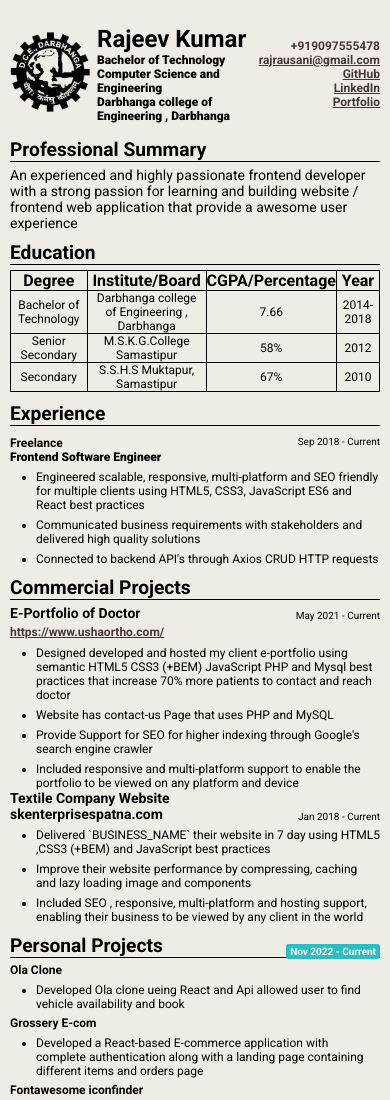
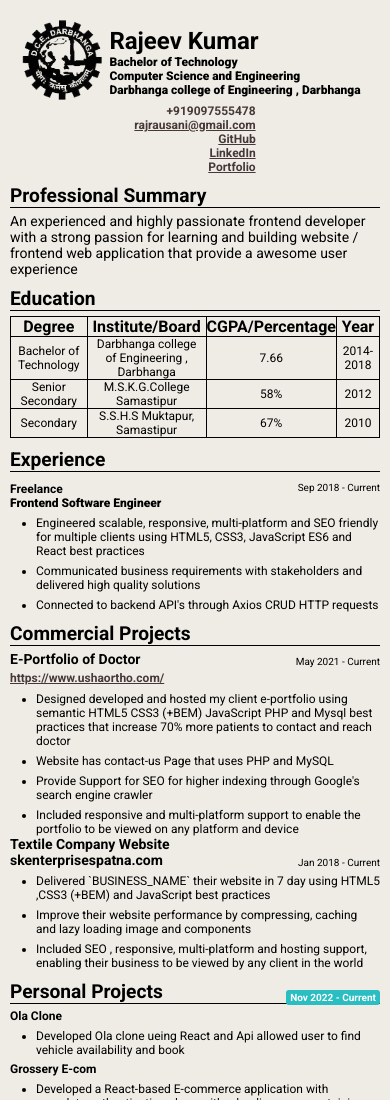
Before and after one commit to rajeev-kumar-cse/resume, a plain HTML site: page index.html in a window 390 px wide. Shown: the top 1100 px of the page. Drawn offline with Linux system fonts and the light colour scheme.

Commit message:
Corrected css

```diff
--- a/index.css
+++ b/index.css
@@ -183,7 +183,8 @@ ul li{
 }
 @media (max-width: 400px) {
  .top{
-       flex-direction: tow;
+       flex-direction: column;
+       justify-content: center;
     }
 
 }
```
